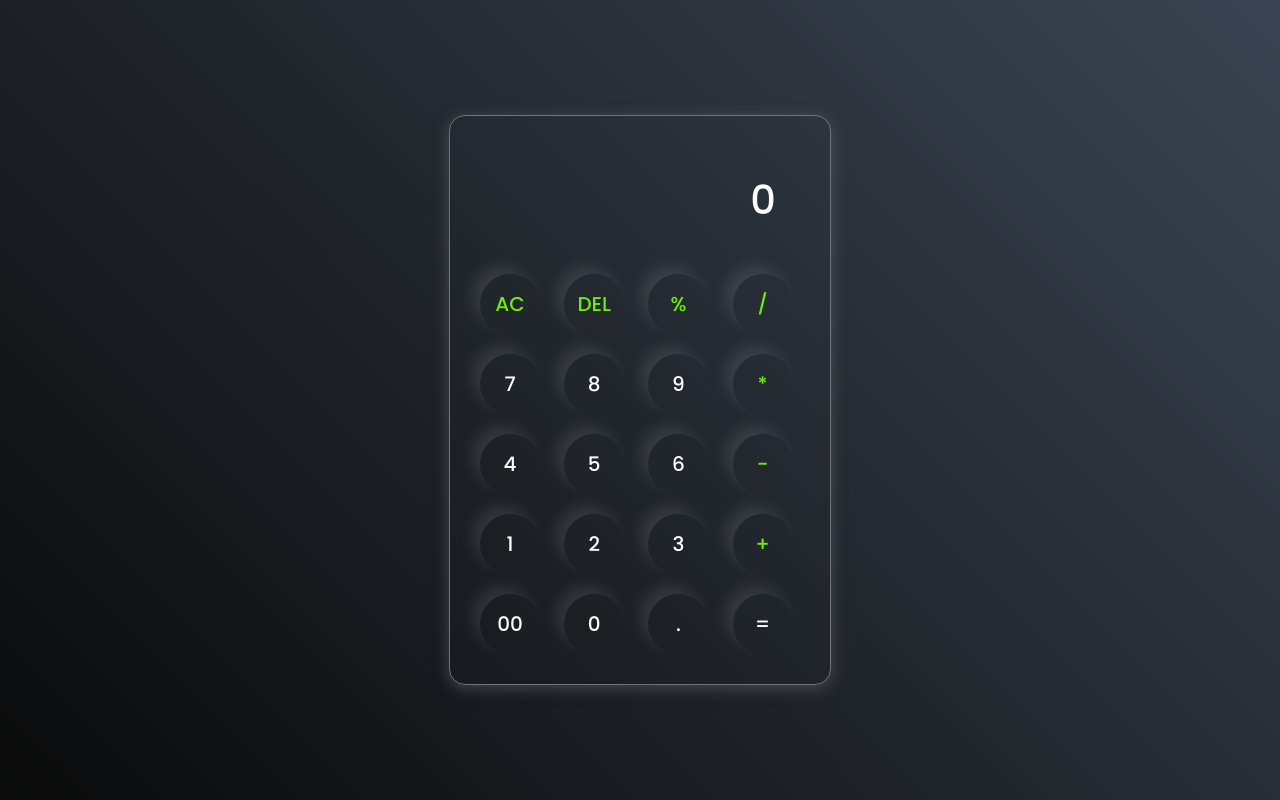
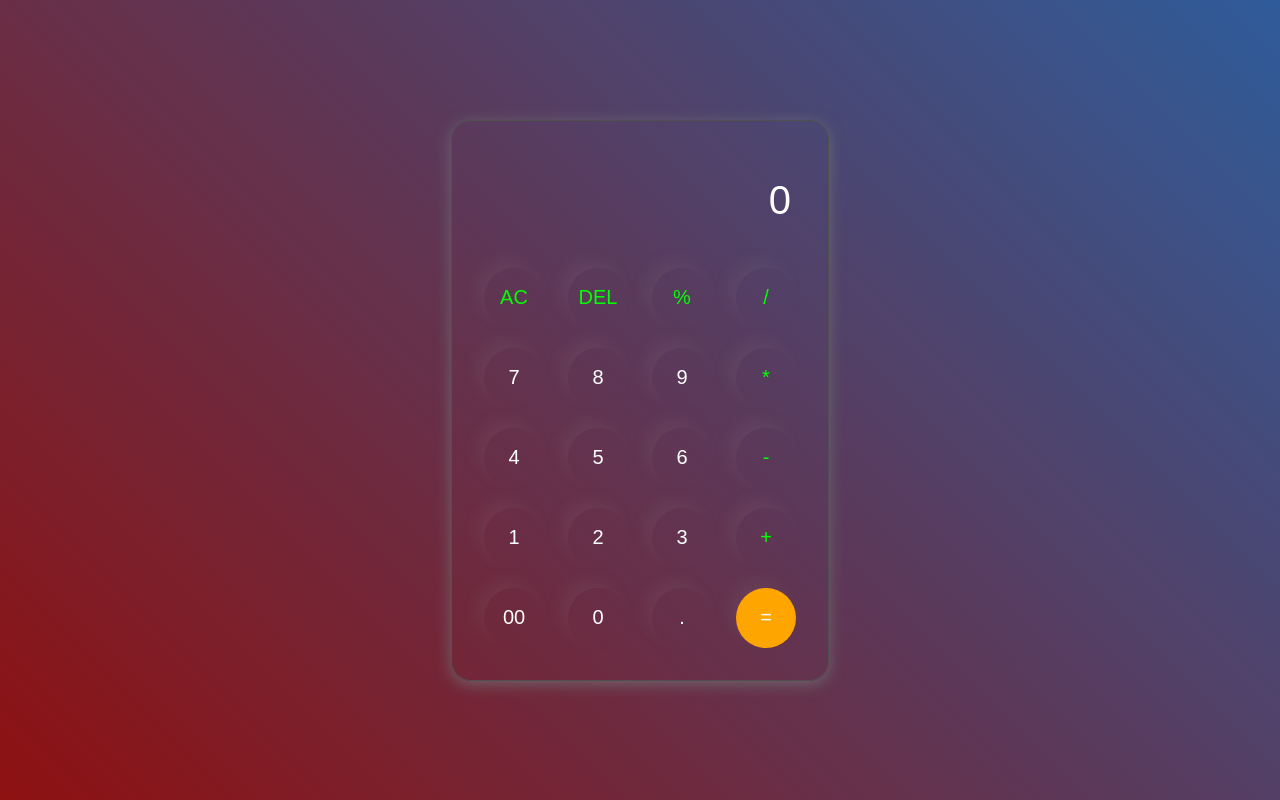
Before and after one commit to cgupta4556/functional_calculator, a plain HTML site: page index.html in a window 1280 px wide. Drawn offline with Linux system fonts and the light colour scheme.

Commit message:
Update style.css

```diff
--- a/style.css
+++ b/style.css
@@ -1,37 +1,40 @@
 @import url('https://fonts.googleapis.com/css2?family=Poppins:wght@500&display=swap');
-
 *{
+    padding: 0;
     margin: 0;
-    padding: 0;
     box-sizing: border-box;
-    font-family: 'Poppins', sans-serif;
 }
 
 body{
-    width: 100%;
+    width: 100vw;
     height: 100vh;
     display: flex;
     justify-content: center;
     align-items: center;
-    background: linear-gradient(45deg, #0a0a0a, #3a4452);
+    background: linear-gradient(45deg, #8e1111, #2f5c9a);
+
 }
-
+nav{
+    display: flex;
+    justify-content:center;
+    align-items: baseline;
+}
 .calculator{
-    border: 1px solid #717377;
-    padding: 20px;
-    border-radius: 16px;
+    border: 1px solid rgb(81, 79, 79);
+    padding: 22px;
+    width: 378px;
+    border-radius: 20px;
     background: transparent;
-    box-shadow: 0px 3px 15px rgba(113, 115, 119, 0.5);
-
+    box-shadow: 0px 3px 15px rgba(113, 115, 119, 0.8);
 }
 
 input{
-    width: 320px;
+    width: 100%;
     border: none;
-    padding: 24px;
+    padding: 25px;
     margin: 10px;
     background: transparent;
-    box-shadow: 0px 3px 15px rgbs(84, 84, 84, 0.1);
+    box-shadow: 0px 3px 15px rgbs(84, 84 ,84 ,.1);
     font-size: 40px;
     text-align: right;
     cursor: pointer;
@@ -44,21 +47,23 @@ input::placeholder{
 
 button{
     border: none;
+    margin: 10px;
+    /* padding: 15px; */
     width: 60px;
     height: 60px;
-    margin: 10px;
-    border-radius: 50%;
-    background: transparent;
+    background:transparent;
     color: #ffffff;
+    cursor: pointer;
     font-size: 20px;
-    box-shadow: -8px -8px 15px rgba(255, 255, 255, 0.1);
+    box-shadow:-8px -8px 15px rgba(161, 147, 147, 0.1) ;
     cursor: pointer;
+    border-radius: 30px;
+
 }
 
-.equalBtn{
-    background-color: #fb7c14;
+.eqlbtn{
+    background-color: orange;
 }
-
 .operator{
-    color: #6dee0a;
+    color: rgb(0, 255, 0);
 }
```
